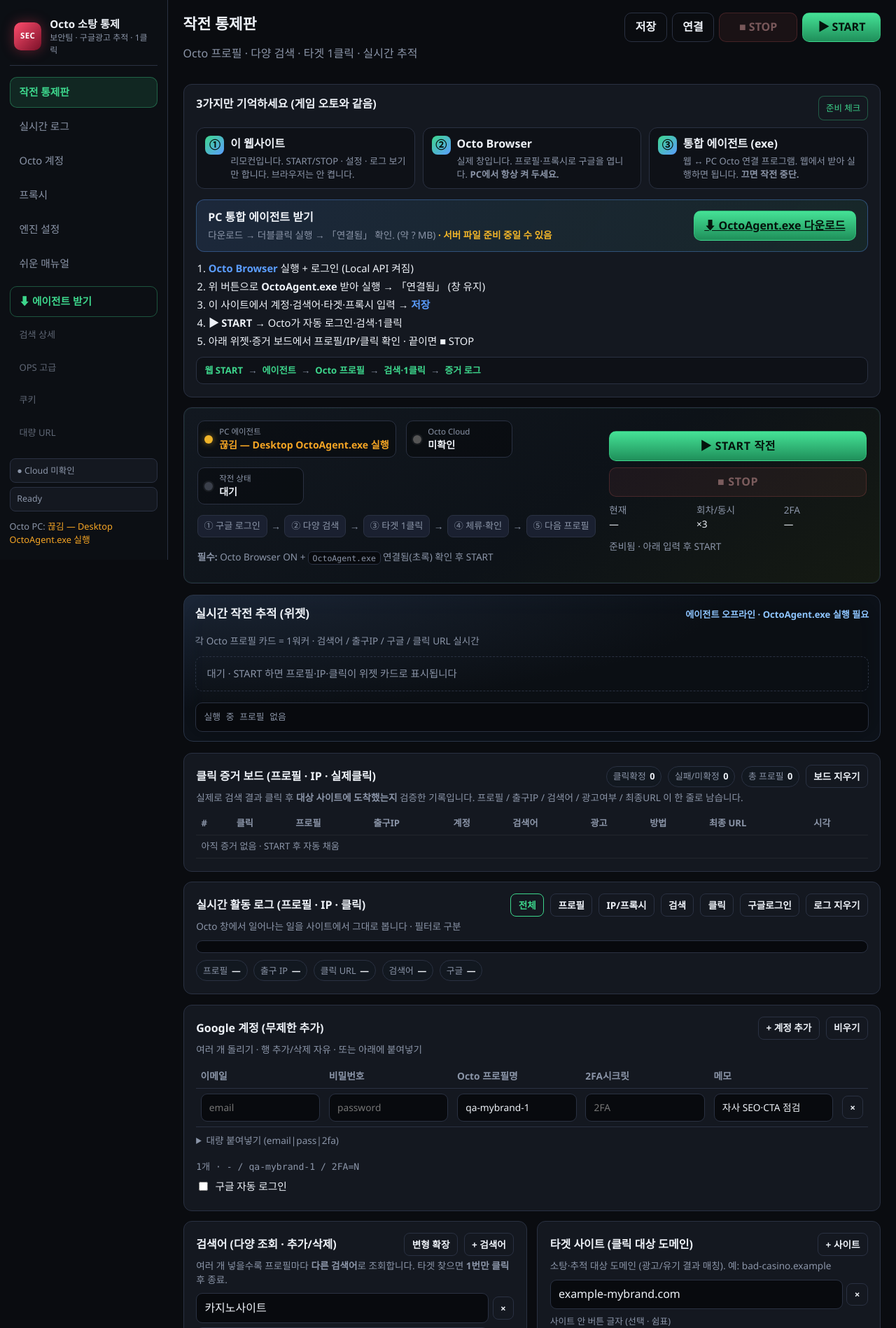
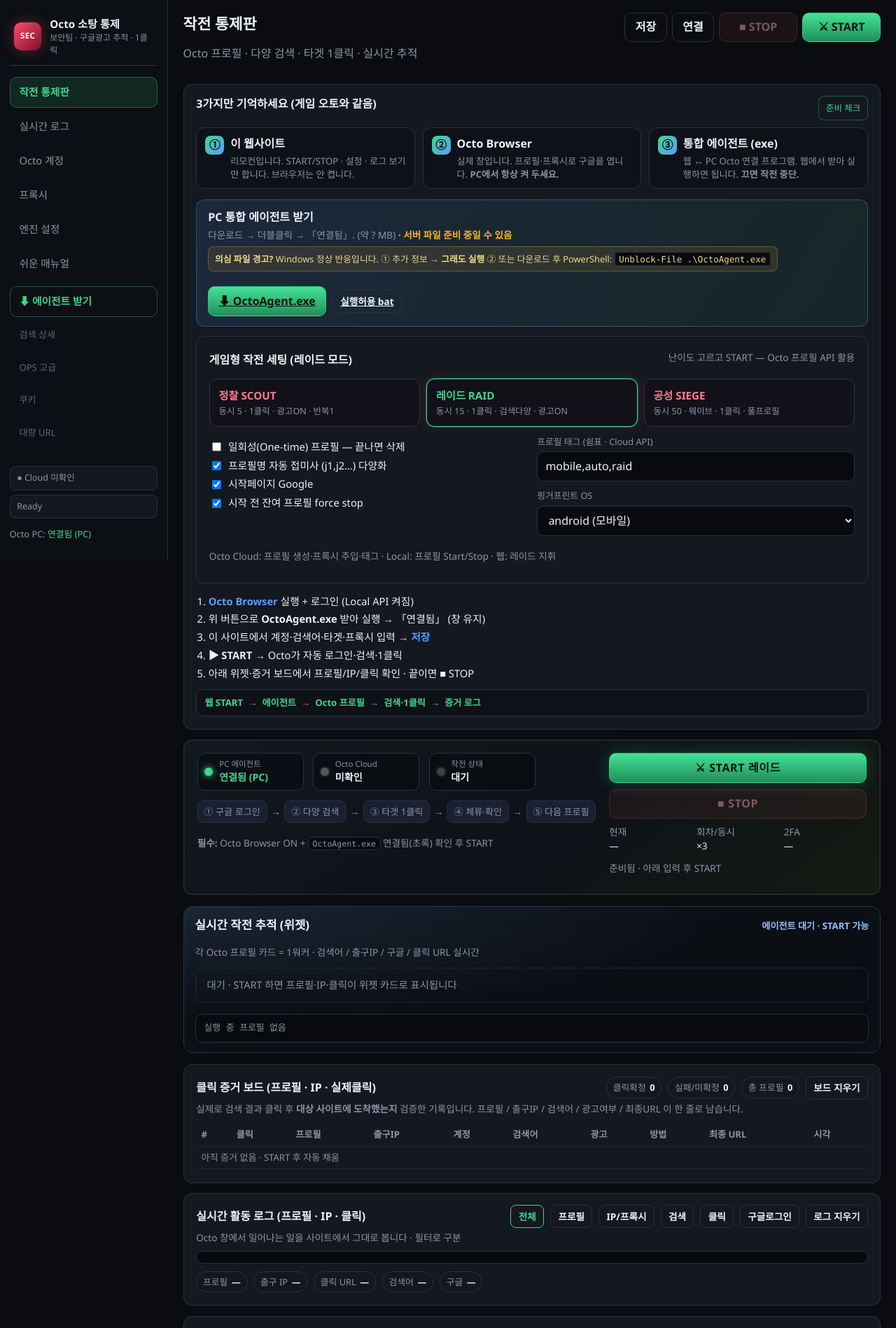
Before and after one commit to lee9829/attack, a FastAPI app: page / in a window 1280 px wide. Shown: the top 1898 px of the page at 70% size. Run offline with FastAPI, Linux system fonts and the light colour scheme; data that the repository does not hold is empty.

Commit message:
Raid game setup, Octo profile API options, SmartScreen versioned agent EXE

```diff
--- a/web/app.py
+++ b/web/app.py
@@ -44,7 +44,7 @@ from web.config_io import (  # noqa: E402
 from web.job_manager import JobManager  # noqa: E402
 from src.octo_client import OctoClient, OctoError  # noqa: E402
 
-APP_VERSION = "2.4.0"
+APP_VERSION = "2.4.1"
 BASE_DIR = _ROOT
 # Windows 통합 에이전트 EXE (웹에서 다운로드)
 DOWNLOADS_DIR = BASE_DIR / "downloads"
@@ -271,6 +271,45 @@ async def download_octo_agent():
             "Cache-Control": "no-store",
             "Content-Disposition": 'attachment; filename="OctoAgent.exe"',
         },
+    )
+
+
+@app.get("/download/unblock-agent.bat")
+async def download_unblock_bat():
+    """SmartScreen 의심 파일 해제용 bat (Unblock-File)."""
+    local = (
+        _ROOT / "agent" / "실행허용-의심파일해결.bat",
+        DOWNLOADS_DIR / "unblock-agent.bat",
+    )
+    path = next((p for p in local if p.is_file()), None)
+    if not path:
+        # generate on the fly
+        content = (
+            "@echo off\r\n"
+            "chcp 65001 >nul\r\n"
+            "echo Unblock OctoAgent.exe ...\r\n"
+            "powershell -NoProfile -ExecutionPolicy Bypass -Command "
+            "\"Unblock-File -LiteralPath ($env:USERPROFILE+'\\Desktop\\OctoAgent.exe') "
+            "-ErrorAction SilentlyContinue; "
+            "Get-ChildItem $env:USERPROFILE\\Downloads\\OctoAgent*.exe -ErrorAction SilentlyContinue "
+            "| ForEach-Object { Unblock-File $_.FullName }; "
+            "Write-Host OK\"\r\n"
+            "echo Done. Run OctoAgent.exe (More info - Run anyway if needed)\r\n"
+            "pause\r\n"
+        )
+        from starlette.responses import Response as StarletteResponse
+
+        return StarletteResponse(
+            content=content,
+            media_type="application/octet-stream",
+            headers={
+                "Content-Disposition": 'attachment; filename="unblock-agent.bat"',
+            },
+        )
+    return FileResponse(
+        path=str(path),
+        media_type="application/octet-stream",
+        filename="unblock-agent.bat",
     )
 
 
--- a/web/static/css/app.css
+++ b/web/static/css/app.css
@@ -211,6 +211,73 @@ body {
   line-height: 1.5;
 }
 .easy-manual h3 { margin-top: 1.25rem; }
+
+.smartscreen-hint {
+  margin-top: 0.45rem !important;
+  padding: 0.45rem 0.55rem;
+  border-radius: 8px;
+  background: rgba(240, 180, 41, 0.1);
+  border: 1px solid rgba(240, 180, 41, 0.3);
+  color: #f0d78c !important;
+  font-size: 0.8rem !important;
+}
+.smartscreen-hint code {
+  background: #080a0e;
+  padding: 0.1rem 0.35rem;
+  border-radius: 4px;
+  font-size: 0.78rem;
+}
+
+.raid-setup {
+  margin: 0.85rem 0 1rem;
+  border: 1px solid rgba(255, 77, 109, 0.28);
+  background: radial-gradient(ellipse at top, #1a1220 0%, #0c0f14 55%);
+}
+.raid-modes {
+  display: grid;
+  grid-template-columns: repeat(auto-fit, minmax(160px, 1fr));
+  gap: 0.55rem;
+  margin-top: 0.65rem;
+}
+.raid-mode {
+  appearance: none;
+  text-align: left;
+  cursor: pointer;
+  border: 1px solid #3a3048;
+  background: #121018;
+  color: var(--text);
+  border-radius: 12px;
+  padding: 0.75rem 0.8rem;
+  font: inherit;
+  transition: border-color 0.15s, box-shadow 0.15s, transform 0.1s;
+}
+.raid-mode b {
+  display: block;
+  color: #ff7a92;
+  margin-bottom: 0.25rem;
+  font-size: 0.95rem;
+}
+.raid-mode span {
+  display: block;
+  color: var(--muted);
+  font-size: 0.78rem;
+  line-height: 1.35;
+}
+.raid-mode:hover {
+  border-color: #ff4d6d;
+  transform: translateY(-1px);
+}
+.raid-mode.active {
+  border-color: #3dd68c;
+  box-shadow: 0 0 0 1px rgba(61, 214, 140, 0.35), 0 0 20px rgba(255, 77, 109, 0.12);
+}
+.raid-mode.active b { color: var(--accent); }
+
+/* START feels like game raid */
+.btn-start-xl {
+  box-shadow: 0 0 24px rgba(61, 214, 140, 0.25);
+  letter-spacing: 0.04em;
+}
 
 .evidence-card {
   margin-top: 0.75rem;
--- a/web/static/js/app.js
+++ b/web/static/js/app.js
@@ -466,26 +466,50 @@
         json: $("#cookiesText").value,
       },
       octo: {
-        profile_os: $("#profileOs")?.value || "android",
+        profile_os:
+          $("#profileOsHome")?.value || $("#profileOs")?.value || "android",
         mobile_fingerprint: $("#mobileFingerprint")
           ? $("#mobileFingerprint").checked
           : true,
         os_version: $("#osVersion")?.value?.trim() || "14",
         device: $("#deviceModel")?.value?.trim() || "",
-        tags: ($("#profileTags")?.value || "mobile,auto")
+        tags: (
+          $("#profileTagsHome")?.value ||
+          $("#profileTags")?.value ||
+          "mobile,auto,raid"
+        )
           .split(/[,\n]/)
           .map((s) => s.trim())
           .filter(Boolean),
         match_mobile_ip: $("#matchMobileIp") ? $("#matchMobileIp").checked : true,
         traffic_metrics: $("#trafficMetrics") ? $("#trafficMetrics").checked : true,
-        one_time_profiles: false,
+        one_time_profiles: $("#oneTimeProfiles")
+          ? $("#oneTimeProfiles").checked
+          : $("#oneTimeProfilesSet")
+            ? $("#oneTimeProfilesSet").checked
+            : false,
+        unique_title_suffix: $("#uniqueTitle")
+          ? $("#uniqueTitle").checked
+          : true,
+        start_on_google: $("#startOnGoogle")
+          ? $("#startOnGoogle").checked
+          : true,
+        start_pages: $("#startOnGoogle")?.checked
+          ? ["https://www.google.com/"]
+          : [],
+        raid_tag: "raid",
+        force_stop_stale: $("#forceStopStale")
+          ? $("#forceStopStale").checked
+          : true,
       },
-      profile_os: $("#profileOs")?.value || "android",
+      profile_os:
+        $("#profileOsHome")?.value || $("#profileOs")?.value || "android",
       mobile_fingerprint: $("#mobileFingerprint")
         ? $("#mobileFingerprint").checked
         : true,
       match_mobile_ip: $("#matchMobileIp") ? $("#matchMobileIp").checked : true,
       traffic_metrics: $("#trafficMetrics") ? $("#trafficMetrics").checked : true,
+      unique_title_suffix: $("#uniqueTitle") ? $("#uniqueTitle").checked : true,
       ops: {
         enabled: $("#opsEnabled") ? $("#opsEnabled").checked : false,
         mode: $("#opsMode")?.value || "browser",
@@ -727,10 +751,31 @@
     const targets = cfg.targets || [];
     $("#directUrl").value = targets[0]?.url || "";
 
-    $("#reuseProfiles").checked = cfg.reuse_existing_profiles !== false;
-    $("#createMissing").checked = cfg.create_profile_if_missing !== false;
-    $("#stopAfter").checked = cfg.stop_profile_after_job !== false;
-    $("#headless").checked = !!cfg.headless;
+    const oc = cfg.octo || {};
+    if ($("#profileOs")) $("#profileOs").value = oc.profile_os || cfg.profile_os || "android";
+    if ($("#profileOsHome"))
+      $("#profileOsHome").value = oc.profile_os || cfg.profile_os || "android";
+    if ($("#profileTags"))
+      $("#profileTags").value = (oc.tags || ["mobile", "auto"]).join(",");
+    if ($("#profileTagsHome"))
+      $("#profileTagsHome").value = (oc.tags || ["mobile", "auto", "raid"]).join(",");
+    if ($("#oneTimeProfiles"))
+      $("#oneTimeProfiles").checked = !!oc.one_time_profiles;
+    if ($("#oneTimeProfilesSet"))
+      $("#oneTimeProfilesSet").checked = !!oc.one_time_profiles;
+    if ($("#uniqueTitle"))
+      $("#uniqueTitle").checked = oc.unique_title_suffix !== false;
+    if ($("#uniqueTitleSet"))
+      $("#uniqueTitleSet").checked = oc.unique_title_suffix !== false;
+    if ($("#startOnGoogle"))
+      $("#startOnGoogle").checked = oc.start_on_google !== false;
+    if ($("#forceStopStale"))
+      $("#forceStopStale").checked = oc.force_stop_stale !== false;
+
+    if ($("#reuseProfiles")) $("#reuseProfiles").checked = cfg.reuse_existing_profiles !== false;
+    if ($("#createMissing")) $("#createMissing").checked = cfg.create_profile_if_missing !== false;
+    if ($("#stopAfter")) $("#stopAfter").checked = cfg.stop_profile_after_job !== false;
+    if ($("#headless")) $("#headless").checked = !!cfg.headless;
     $("#delayJobs").value = cfg.delay_between_jobs_sec ?? 15;
     $("#startTimeout").value = cfg.start_timeout_sec ?? 120;
     $("#maxJobs").value = cfg.max_jobs ?? 0;
@@ -1374,6 +1419,65 @@
       evidenceState.rows = [];
       renderEvidenceBoard([]);
     });
+
+    // game raid presets
+    const raidPresets = {
+      scout: {
+        par: 5,
+        loops: 1,
+        ads: false,
+        preferAds: true,
+        single: true,
+        rotate: true,
+        shuffle: true,
+      },
+      raid: {
+        par: 15,
+        loops: 1,
+        ads: false,
+        preferAds: true,
+        single: true,
+        rotate: true,
+        shuffle: true,
+      },
+      siege: {
+        par: 50,
+        loops: 1,
+        ads: false,
+        preferAds: true,
+        single: true,
+        rotate: true,
+        shuffle: true,
+      },
+    };
+    $$(".raid-mode").forEach((btn) =>
+      btn.addEventListener("click", () => {
+        $$(".raid-mode").forEach((x) => x.classList.remove("active"));
+        btn.classList.add("active");
+        const p = raidPresets[btn.dataset.raid] || raidPresets.raid;
+        if ($("#parallelJobsHome")) $("#parallelJobsHome").value = p.par;
+        if ($("#parallelJobs")) $("#parallelJobs").value = p.par;
+        if ($("#macroLoops")) $("#macroLoops").value = p.loops;
+        if ($("#singleClick")) $("#singleClick").checked = p.single;
+        if ($("#kwRotate")) $("#kwRotate").checked = p.rotate;
+        if ($("#kwShuffle")) $("#kwShuffle").checked = p.shuffle;
+        if ($("#skipAds")) $("#skipAds").checked = p.ads;
+        if ($("#preferAds")) $("#preferAds").checked = p.preferAds;
+        if ($("#maxClicksHome")) $("#maxClicksHome").value = 1;
+        toast(
+          `레이드 모드: ${btn.dataset.raid?.toUpperCase()} · 동시 ${p.par} · 1클릭 · 광고추적`
+        );
+      })
+    );
+    // sync one-time checkboxes
+    $("#oneTimeProfiles")?.addEventListener("change", () => {
+      if ($("#oneTimeProfilesSet"))
+        $("#oneTimeProfilesSet").checked = $("#oneTimeProfiles").checked;
+    });
+    $("#oneTimeProfilesSet")?.addEventListener("change", () => {
+      if ($("#oneTimeProfiles"))
+        $("#oneTimeProfiles").checked = $("#oneTimeProfilesSet").checked;
+    });
     // sync home ↔ detail skip ads
     $("#skipAds")?.addEventListener("change", () => {
       if ($("#skipAdsDetail")) $("#skipAdsDetail").checked = $("#skipAds").checked;
--- a/web/templates/index.html
+++ b/web/templates/index.html
@@ -48,7 +48,7 @@
           <button type="button" class="btn ghost" id="btnSave">저장</button>
           <button type="button" class="btn ghost" id="btnTest">연결</button>
           <button type="button" class="btn danger btn-lg" id="btnStop" disabled>■ STOP</button>
-          <button type="button" class="btn primary btn-lg" id="btnStart">▶ START</button>
+          <button type="button" class="btn primary btn-lg" id="btnStart">⚔ START</button>
         </div>
       </header>
 
@@ -86,11 +86,66 @@
             <div>
               <strong>PC 통합 에이전트 받기</strong>
               <p class="hint" style="margin:0.2rem 0 0">
-                다운로드 → 더블클릭 실행 → 「연결됨」 확인. (약 <span id="agentDlMb">{{ agent_download_mb or '?' }}</span> MB)
+                다운로드 → 더블클릭 → 「연결됨」. (약 <span id="agentDlMb">{{ agent_download_mb or '?' }}</span> MB)
                 {% if not agent_download_ready %}<span class="warn-inline"> · 서버 파일 준비 중일 수 있음</span>{% endif %}
               </p>
+              <p class="hint smartscreen-hint">
+                <b>의심 파일 경고?</b> Windows 정상 반응입니다.
+                ① 추가 정보 → <b>그래도 실행</b>
+                ② 또는 다운로드 후 PowerShell:
+                <code>Unblock-File .\OctoAgent.exe</code>
+              </p>
             </div>
-            <a class="btn primary btn-lg" id="btnDlAgent" href="/download/OctoAgent.exe">⬇ OctoAgent.exe 다운로드</a>
+            <div class="row gap wrap">
+              <a class="btn primary btn-lg" id="btnDlAgent" href="/download/OctoAgent.exe">⬇ OctoAgent.exe</a>
+              <a class="btn ghost sm" href="/download/unblock-agent.bat">실행허용 bat</a>
+            </div>
+          </div>
+
+          <div class="card raid-setup">
+            <div class="mission-head">
+              <h2 style="margin:0">게임형 작전 세팅 (레이드 모드)</h2>
+              <span class="hint">난이도 고르고 START — Octo 프로필 API 활용</span>
+            </div>
+            <div class="raid-modes" id="raidModes">
+              <button type="button" class="raid-mode" data-raid="scout">
+                <b>정찰 SCOUT</b>
+                <span>동시 5 · 1클릭 · 광고ON · 반복1</span>
+              </button>
+              <button type="button" class="raid-mode active" data-raid="raid">
+                <b>레이드 RAID</b>
+                <span>동시 15 · 1클릭 · 검색다양 · 광고ON</span>
+              </button>
+              <button type="button" class="raid-mode" data-raid="siege">
+                <b>공성 SIEGE</b>
+                <span>동시 50 · 웨이브 · 1클릭 · 풀프로필</span>
+              </button>
+            </div>
+            <div class="grid-2" style="margin-top:0.75rem">
+              <div>
+                <label class="check"><input type="checkbox" id="oneTimeProfiles" /> 일회성(One-time) 프로필 — 끝나면 삭제</label>
+                <label class="check"><input type="checkbox" id="uniqueTitle" checked /> 프로필명 자동 접미사 (j1,j2…) 다양화</label>
+                <label class="check"><input type="checkbox" id="startOnGoogle" checked /> 시작페이지 Google</label>
+                <label class="check"><input type="checkbox" id="forceStopStale" checked /> 시작 전 잔여 프로필 force stop</label>
+              </div>
+              <div>
+                <label class="field">
+                  <span>프로필 태그 (쉼표 · Cloud API)</span>
+                  <input type="text" id="profileTagsHome" value="mobile,auto,raid" placeholder="mobile,auto,raid" />
+                </label>
+                <label class="field">
+                  <span>핑거프린트 OS</span>
+                  <select id="profileOsHome">
+                    <option value="android" selected>android (모바일)</option>
+                    <option value="win">win</option>
+                    <option value="mac">mac</option>
+                  </select>
+                </label>
+              </div>
+            </div>
+            <p class="hint" style="margin-top:0.5rem">
+              Octo Cloud: 프로필 생성·프록시 주입·태그 · Local: 프로필 Start/Stop · 웹: 레이드 지휘
+            </p>
           </div>
           <ol class="mission-steps">
             <li><b>Octo Browser</b> 실행 + 로그인 (Local API 켜짐)</li>
@@ -149,7 +204,7 @@
             </p>
           </div>
           <div class="control-right">
-            <button type="button" class="btn primary btn-start-xl" id="btnStartHome">▶ START 작전</button>
+            <button type="button" class="btn primary btn-start-xl" id="btnStartHome">⚔ START 레이드</button>
             <button type="button" class="btn danger btn-stop-xl" id="btnStopHome" disabled>■ STOP</button>
             <div class="live-mini">
               <div><span class="muted">현재</span><div id="liveStep">—</div></div>
@@ -814,6 +869,9 @@ user_id=123'></textarea>
           <label class="check"><input type="checkbox" id="mobileFingerprint" checked /> 모바일(Android) 핑거프린트 강제</label>
           <label class="check"><input type="checkbox" id="matchMobileIp" checked /> 프로필↔출구 IP 매칭 로그</label>
           <label class="check"><input type="checkbox" id="trafficMetrics" checked /> 실제 트래픽·클릭당 요청 수 로그</label>
+          <label class="check"><input type="checkbox" id="oneTimeProfilesSet" /> 일회성 프로필 (one-time Local API)</label>
+          <label class="check"><input type="checkbox" id="uniqueTitleSet" checked /> 프로필 제목 접미사 다양화</label>
+          <p class="hint">홈 레이드 세팅과 동기됩니다. Cloud 생성 + Local Start + 태그/프록시/핑거프린트 전부 사용.</p>
         </div>
       </section>
 
```
Also changed, not shown: agent/version_info.txt (added, +33 -0 lines), src/runner.py (+97 -40 lines), web/config_io.py (+7 -1 lines), 2 other files.
